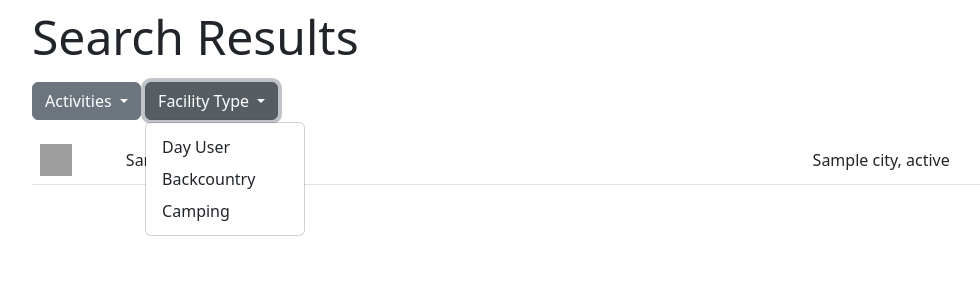
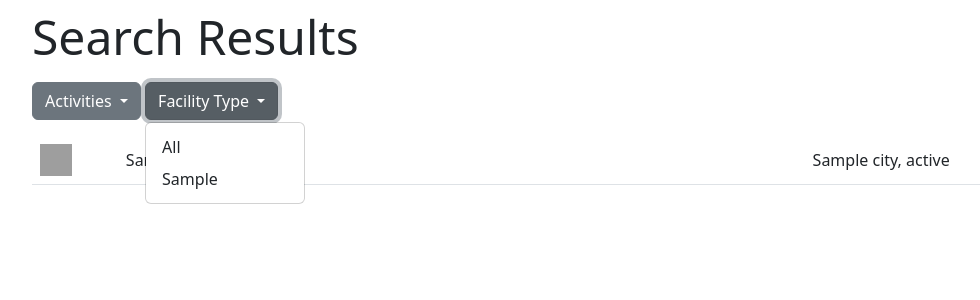
Before and after one commit to jat22/trip_od, a Flask app: template templates/searchResults.html in a window 1280 px wide, after a click on "Facility Type". Shown: the part 56-356 px from the top of the page, without its empty margins (50-1030 px from the left). Run offline with Flask 3, Linux system fonts and the light colour scheme; the template is opened without the code that fills it: most values are stand-ins (such as "Sample title", 1, 10 or a date in 2020); grey boxes are pictures that could not be loaded.

Commit message:
search results filter by type

```diff
--- a/app.py
+++ b/app.py
@@ -538,9 +538,15 @@ def search():
     if data.get("poi"):
         results = search_by_poi(data["term"], data["poi"])
     else:
-        results = search_by_location(data["lat"], data["lon"], data["term"])
-    print(results)
-    return render_template("searchResults.html", results=results)
+        results = search_by_location(data["term"], data["lat"], data["lon"])
+
+    fac_types = []
+    for r in results:
+        if r["type"] not in fac_types:
+            fac_types.append(r["type"])
+    results_json = json.dumps(results)
+
+    return render_template("searchResults.html", results=results, results_json=results_json, fac_types=fac_types)
 
 
 @app.route("/api/geolocation")
--- a/functions.py
+++ b/functions.py
@@ -132,7 +132,7 @@ def clean_fac_search (data):
     return [
 				{
 					"id" : f"fac{f['FacilityID']}",
-					"type" : "facility",
+					"type" : f["FacilityTypeDescription"],
 					"name" : f["FacilityName"],
 					"city" : f["FACILITYADDRESS"][0].get("City") if len(f["FACILITYADDRESS"]) > 0 else None,
 					"state" : f["FACILITYADDRESS"][0].get("AddressStateCode") if len(f["FACILITYADDRESS"]) > 0 else None,
@@ -143,7 +143,7 @@ def clean_recarea_search (data):
    	return [
 				{
 					"id" : f"rec{r['RecAreaID']}",
-					"type" : "recarea",
+					"type" : "Recreation Area",
 					"name" : r["RecAreaName"],
 					"city" : r["RECAREAADDRESS"][0].get("City") if len(r["RECAREAADDRESS"]) > 0 else None,
 					"state" : r["RECAREAADDRESS"][0].get("AddressStateCode") if len(r["RECAREAADDRESS"]) > 0 else None
--- a/static/landing.js
+++ b/static/landing.js
@@ -60,7 +60,7 @@ async function handleSearch(e){
 			doSearch(searchData);
 		} else{
 			resp.data.forEach((city) => {
-				$cityOptions.append(
+				$cityOptionList.append(
 					`<li class="list-group-item list-group-item-action" data-lon="${city.cords.lon}" data-lat="${city.cords.lat}">
 						${city.city}, ${city.state}
 					</li>`
--- /dev/null
+++ b/static/searchResults.js
@@ -0,0 +1,27 @@
+const $typeMenu = $("#fac-type-menu")
+const $searchResults = $("#results-tbody")
+
+
+
+function handleSelect(e) {
+	e.preventDefault();
+	$searchResults.addClass("d-none");
+	$searchResults.empty();
+	const filterType = $(e.target).text();
+	for(r of results){
+		if(r.type === filterType || filterType === "All"){
+			$searchResults.append(
+				`<tr onclick="window.location='/poi/${r.id}';" >
+					<td class="img-col align-middle">
+						<img class="result-img" src="https://cdn.pixabay.com/photo/2020/06/14/17/57/mountains-5298769_1280.jpg">
+					</td>
+					<td class="name-col align-middle">${r.name}</td>
+					<td class="loc-col align-middle">${r.city}, ${r.state}</td>
+				</tr>`
+			)
+		}
+	}
+
+	$searchResults.removeClass("d-none")
+}
+$typeMenu.on("click", handleSelect)
--- a/templates/searchResults.html
+++ b/templates/searchResults.html
@@ -22,14 +22,15 @@
 		<button class="btn btn-secondary dropdown-toggle" type="button" data-bs-toggle="dropdown" aria-expanded="false">
 			Facility Type
 		</button>
-		<ul class="dropdown-menu">
-		<li><a class="dropdown-item" href="#">Day User</a></li>
-		<li><a class="dropdown-item" href="#">Backcountry</a></li>
-		<li><a class="dropdown-item" href="#">Camping</a></li>
+		<ul class="dropdown-menu" id="fac-type-menu">
+			<li><a class="dropdown-item" href="#">All</a></li>
+			{% for fac_type in fac_types %}
+			<li><a class="dropdown-item" href="#">{{fac_type}}</a></li>
+			{% endfor %}
 		</ul>
 	</div>
 	<table class="table table-hover mt-3" id="search-results-table">
-		<tbody>
+		<tbody id="results-tbody">
 			{% for result in results %}
 			<tr onclick="window.location='/poi/{{ result.id }}';" >
 				<td class="img-col align-middle">
@@ -42,7 +43,10 @@
 		</tbody>
 	  </table>
 </div>
-
+{% endblock %}
+{% block scripts %}
+<script> const results = {{ results | tojson }}; </script>
+<script src="/static/searchResults.js"></script>
 {% endblock %}
 
 <!--
```
